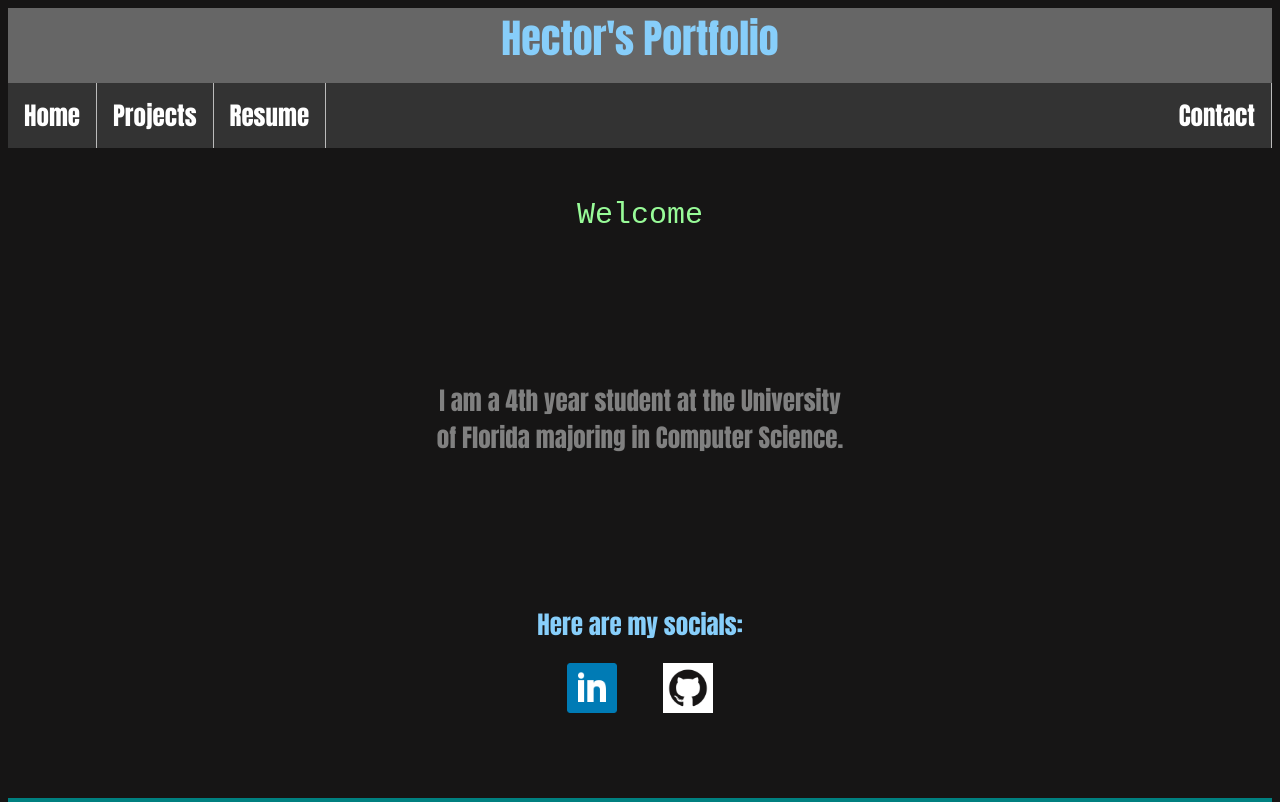
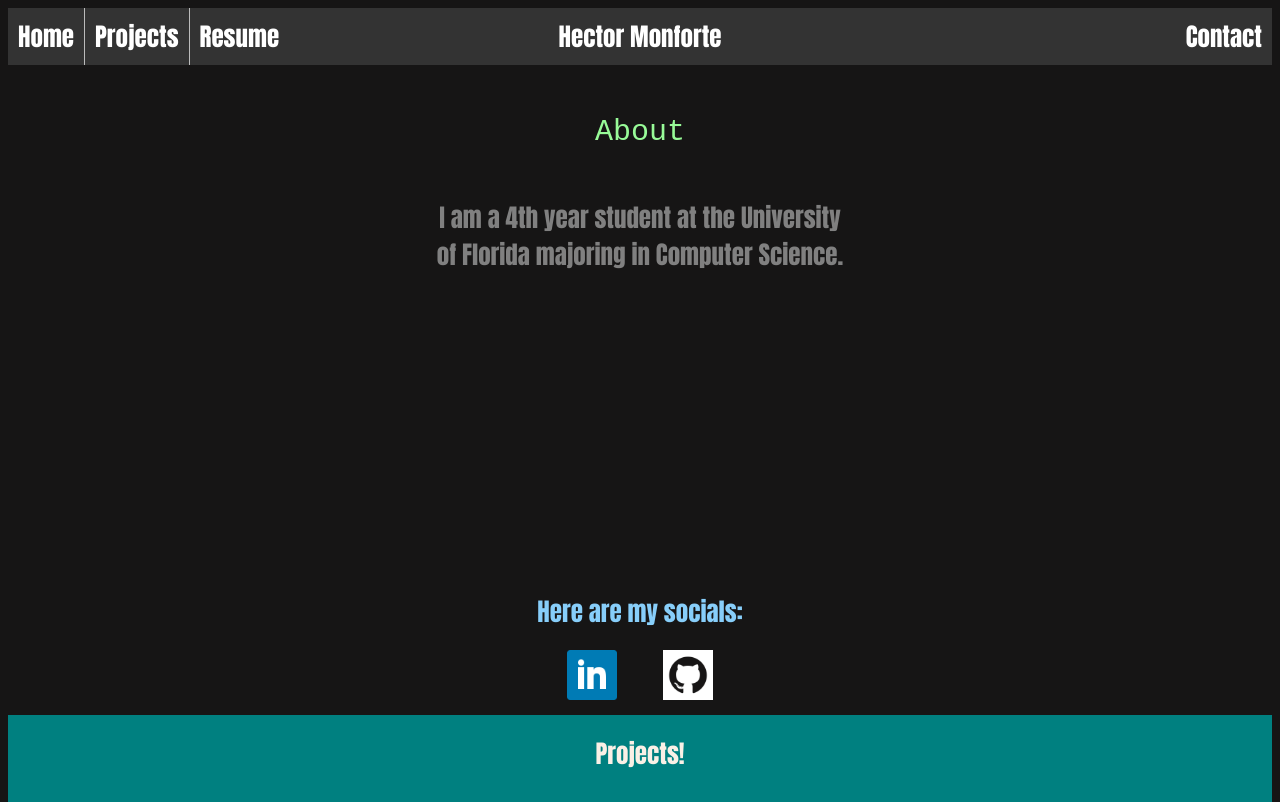
Before and after one commit to LeakyMon/LeakyMon.github.io, a plain HTML site: page index.html in a window 1280 px wide. Shown: the top 802 px of the page. Drawn offline with Linux system fonts and the light colour scheme.

Commit message:
Updated nav bar

```diff
--- a/classes.css
+++ b/classes.css
@@ -6,6 +6,48 @@
     margin-top: 50px;
     width: 100px;
   }
+  .navbar {
+    display: flex;
+    justify-content: space-between;
+    align-items: center;
+    width: 100%;
+}
+
+.navbar ul {
+    display: flex;
+    list-style-type: none;
+    padding: 0;
+    margin: 0;
+}
+
+.navbar ul.left {
+    flex: 1;
+}
+.navbar ul.right{
+  flex:1;
+  justify-content: right;
+  color:lightskyblue;
+}
+
+.navbar ul.center {
+    flex: 2;
+    justify-content: center; /* Center the middle section */
+}
+
+.navbar li a {
+    display: block;
+    padding: 10px;
+    text-decoration: none;
+    color: white; /* Adjust color as needed */
+}
+.navbar a {
+    display: block;
+    padding: 10px;
+    text-decoration: none;
+    color: white; /* Ensure this matches your desired text color */
+    /* Add any other styles you want to apply universally */
+}
+
   .welcome{
     padding-top: 50px;
     text-align: center;
@@ -68,11 +110,7 @@
     font: 32px "Arial";
 
   }
-  .right {
-    color: blue;
-    font: 32px "Arial";
 
-  }
 
   .extra {
     width: 350px;
@@ -106,6 +144,26 @@
           transform: translateY(4px);
       }
 
+
+.viewmore {
+  display: inline-block;
+    width: 10rem;
+    height: 4rem;
+    margin: 0 auto;
+    background-color: white;
+    border-radius: 10px;
+    overflow: hidden;
+    text-align: center;
+    box-shadow: 0 2px 2px 0 rgba(0,0,0,.14),0 3px 1px -2px rgba(0,0,0,.2),0 1px 5px 0 rgba(0,0,0,.12);
+    transition: all 0.3s;
+
+}
+  .viewmore:hover {
+  box-shadow: 0 6px 6px 0 rgba(0,0,0,.14),0 7px 5px -2px rgba(0,0,0,.2),0 5px 9px 0 rgba(0,0,0,.12);
+  top: -4px;
+  transform: translateY(-4px);
+    }
+
   .image {
     background-color: #ce8098;
     height: 11rem;
--- a/headers.css
+++ b/headers.css
@@ -17,11 +17,13 @@ header {
     color: #595959;
   }
   h3{
+
     font-family: Impact, Haettenschweiler, 'Arial Narrow Bold', sans-serif;
     font-size: 25px;
 	  color: grey;
 	  margin: 0;
-    padding: 150px;
+    padding: 50px;
+    padding-bottom: 320px;
   }
   div {
     font-family: Impact, Haettenschweiler, 'Arial Narrow Bold', sans-serif;
--- a/index.html
+++ b/index.html
@@ -11,17 +11,21 @@
 </head>
 
 <body>
- <header>
-    <a href="#index"> Hector's Portfolio </a>
- </header>
+
     <div class="navbar">
-     <ul id="Menu">
-         <li> <a class="p" href="#index"> Home </a></li>
-         <li> <a class="p" href="#projects"> Projects </a></li>
-         <li> <a  class="p" href="#resume"> Resume </a></li>
-         <li style="float:right"> <a class="p" href="#contact"> Contact </a></li>
+        <ul class="left">
+            <li><a class="p" href="#index">Home</a></li>
+            <li><a class="p" href="#projects">Projects</a></li>
+            <li><a class="p" href="#resume">Resume</a></li>
+        </ul>
+        <ul class="center">
+            <li><a class="p" href="#index">Hector Monforte</a></li>
+        </ul>
+        <ul class="right">
+            <li><a class="p" href="#contact">Contact</a></li>
+        </ul>
+
         <script>
-             // Add active class to the current button (highlight it)
             var header = document.getElementById("Menu");
             var btns = header.getElementsByClassName("p");
             for (var i = 0; i < btns.length; i++) {
@@ -34,13 +38,14 @@
              });
            }
        </script>
-    </ul>
     </div>
+
+
 
     <!-- HOME PAGE -->
 
     <section class="welcome">
-        Welcome
+        About
         <h3>
             <span>I am a 4th year student at the University</span>of Florida majoring in Computer Science.
         </h3>
@@ -141,9 +146,13 @@
             </article>
         </a>
     </div>
-    <div>
-        <button href="https://github.com/LeakyMon">View More</button>
-    </div>
+    <br><br>
+    <a class="viewmore"href="https://github.com/LeakyMon">
+        <article class="text">
+            <h2>View More</h2>
+        </article>
+    </a>
+
     </section>
 
  <!-- ----- RESUME ----- -->
```
Lines whose indentation alone changed are shown as unchanged.
